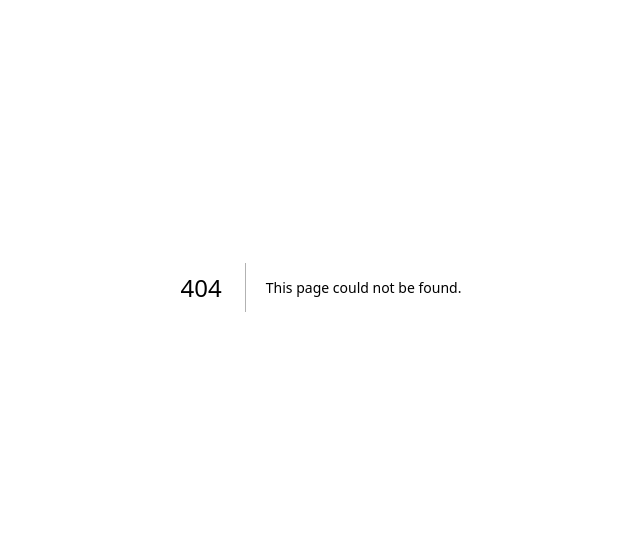
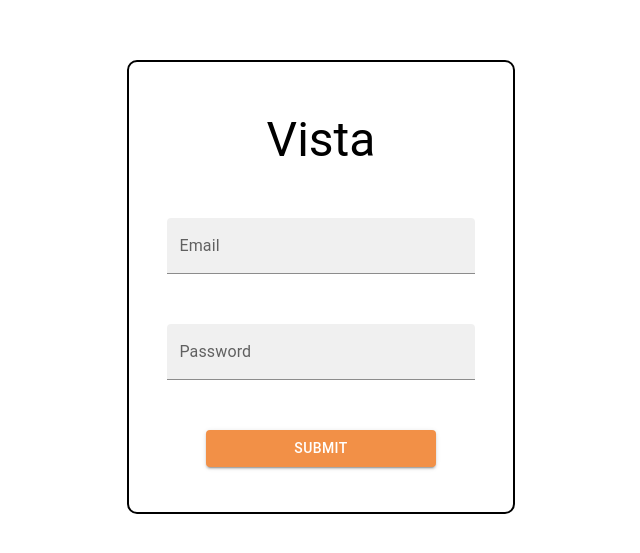
Before and after one commit to USC-DP/view-ui, a Next.js app: page /login in a window 1280 px wide. Before the commit this address had no page. Shown: the part 113-666 px from the top of the page, without its empty margins (319-959 px from the left). Built offline with nearby package versions, Linux system fonts and the light colour scheme.

Commit message:
added very simple login screen

```diff
--- a/src/components/dashboard/photo-list.tsx
+++ b/src/components/dashboard/photo-list.tsx
@@ -145,7 +145,6 @@ export default function PhotoList({ isVisible }: { isVisible?: boolean }) {
 
                 }
             )
-        console.log("loaded");
     }, [])
 
     React.useEffect(() => {
--- a/src/pages/_app.js
+++ b/src/pages/_app.js
@@ -29,7 +29,7 @@ export default function MyApp({ Component, pageProps, ...appProps }) {
   });
 
   const getContent = () => {
-    if ([`/404`].includes(appProps.router.pathname)) {
+    if ([`/404`, '/login'].includes(appProps.router.pathname)) {
       return <Component {...pageProps} />;
     }
 
--- a/src/pages/dashboard.tsx
+++ b/src/pages/dashboard.tsx
@@ -14,8 +14,6 @@ export default function Dashboard() {
 
 
     return (
-
-
         <div style={{ display: 'flex', flexDirection: 'column', height: '100%', width: '100%' }}>
             <div style={{position: 'sticky'}}>
                 <Box sx={{ display: 'flex', flexDirection: { xs: 'column', md: 'row' }, gap: { xs: '10px', md: 0 }, m: '1em', alignItems: 'center', flexWrap: 'none' }}>
--- /dev/null
+++ b/src/pages/login.tsx
@@ -0,0 +1,39 @@
+import viewTheme from '@/theme/primary';
+import { Button, ThemeProvider, Typography } from '@mui/material';
+import { Box, Grid, TextField } from "@mui/material";
+import { useRouter } from 'next/router';
+import React from 'react';
+
+export default function Login() {
+
+    const router = useRouter();
+
+    const [username, setUsername] = React.useState<string>("");
+    const [password, setPassword] = React.useState<string>("");
+
+    let submitCredentials = () => {
+        console.log(username, password);
+        router.push('/dashboard');
+    }
+
+    return (
+        <ThemeProvider theme={viewTheme}>
+            <Grid
+                container
+                spacing={0}
+                direction="column"
+                alignItems="center"
+                justifyContent="center"
+                sx={{ minHeight: '100vh' }}>
+                <Grid item>
+                    <Box sx={{ display: 'flex', gap: '50px', flexDirection: 'column', alignItems: 'center', height: '450px', minWidth: '200px', width: '30vw', maxWidth: '500px', backgroundColor: 'white', border: `2px solid`, borderColor: 'grey', borderRadius: '10px' }}>
+                        <Typography variant="h3" sx={{ mt: '50px' }}>Vista</Typography>
+                        <TextField id="username-field" label="Email" variant="filled" sx={{ width: '80%' }} onChange={(e) => setUsername(e.target.value)} />
+                        <TextField id="password-field" label="Password" variant="filled" sx={{ width: '80%' }} onChange={(e) => setPassword(e.target.value)} type='password' />
+                        <Button variant="contained" sx={{ width: '60%'}} onClick={submitCredentials}>Submit</Button>
+                    </Box>
+                </Grid>
+            </Grid>
+        </ThemeProvider>
+    );
+}
--- /dev/null
+++ b/src/theme/primary.tsx
@@ -0,0 +1,14 @@
+import { createTheme } from "@mui/material";
+
+const viewTheme = createTheme({
+    palette: {
+        primary: {
+            main: '#F29047',
+            contrastText: '#FFF',
+            dark: '#db8444'
+
+        }
+    }
+})
+
+export default viewTheme;
```
